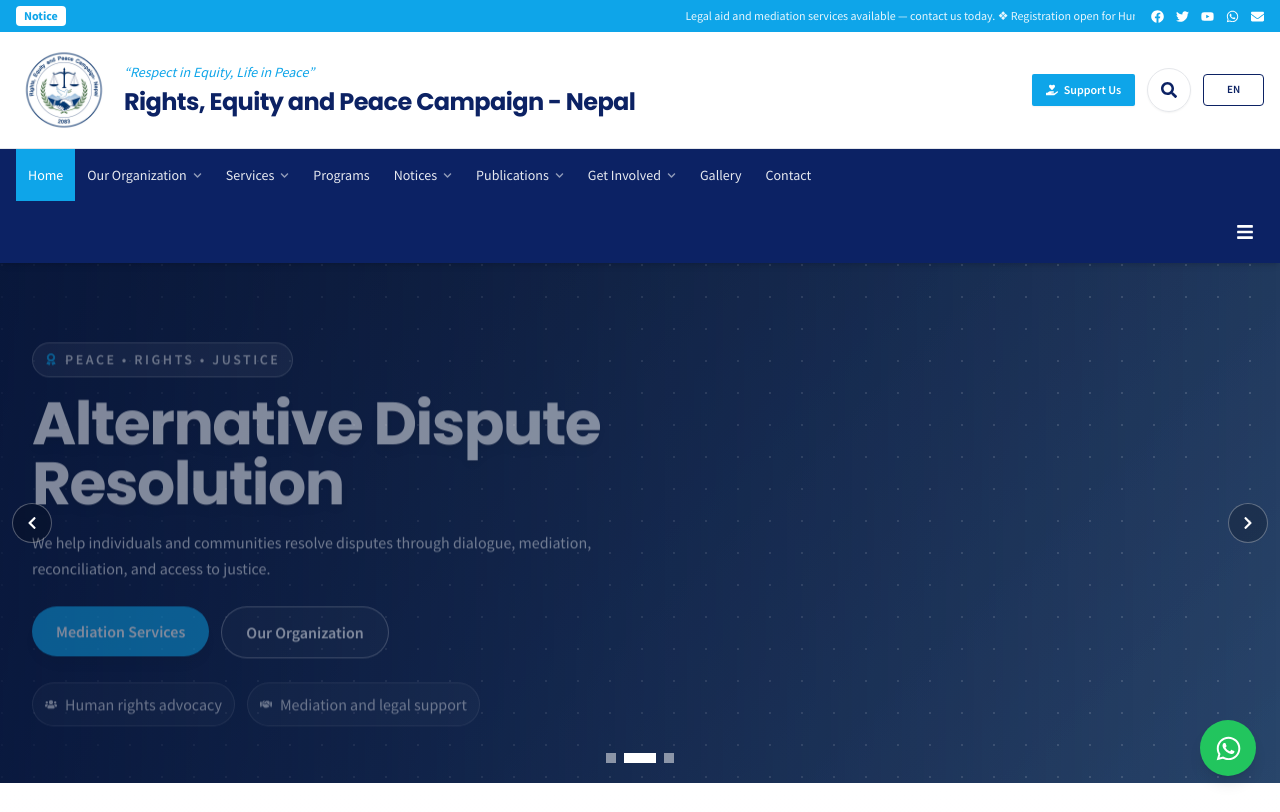
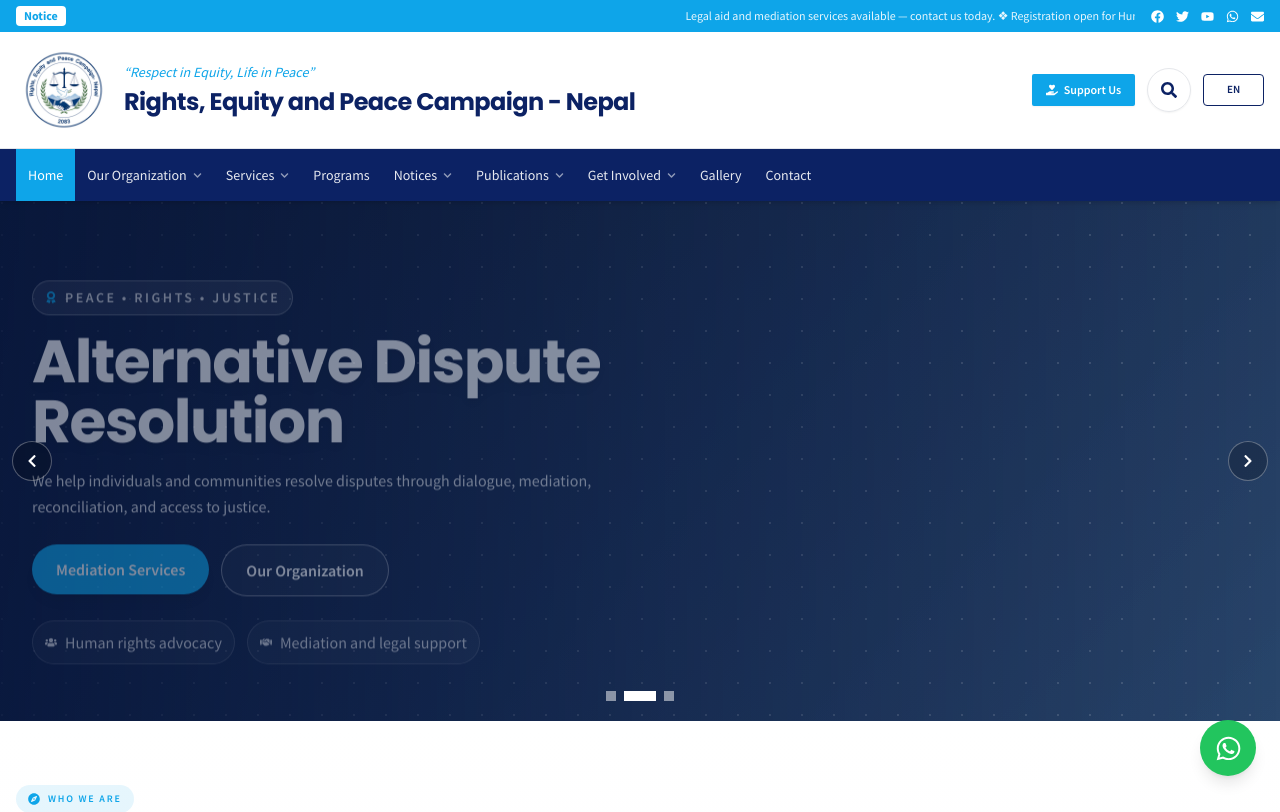
Before and after one commit to AbaeNeupane/REPC-Nepal, a React (Vite) app: page / in a window 1280 px wide. Shown: the top 812 px of the page. Built offline with nearby package versions, Linux system fonts and the light colour scheme.

Commit message:
remove unwanted div under navigation

```diff
--- a/src/components/Navigation.jsx
+++ b/src/components/Navigation.jsx
@@ -148,20 +148,6 @@
             </li>
           ))}
         </ul>
-
-        {/* ── Mobile toggle ──────────────────────────────── */}
-        <div className="hidden lg:flex items-center justify-end py-3">
-          <button
-            onClick={() => setMobileOpen(o => !o)}
-            className="text-white p-2.5 rounded-md hover:bg-white/10 transition-colors"
-            aria-label={mobileOpen ? 'Close menu' : 'Open menu'}
-            aria-expanded={mobileOpen}
-          >
-            {mobileOpen
-              ? <FaTimes size={18} className="animate-scaleIn" />
-              : <FaBars size={18} />}
-          </button>
-        </div>
       </div>
 
       {/* ── Mobile menu overlay ────────────────────────── */}
```
